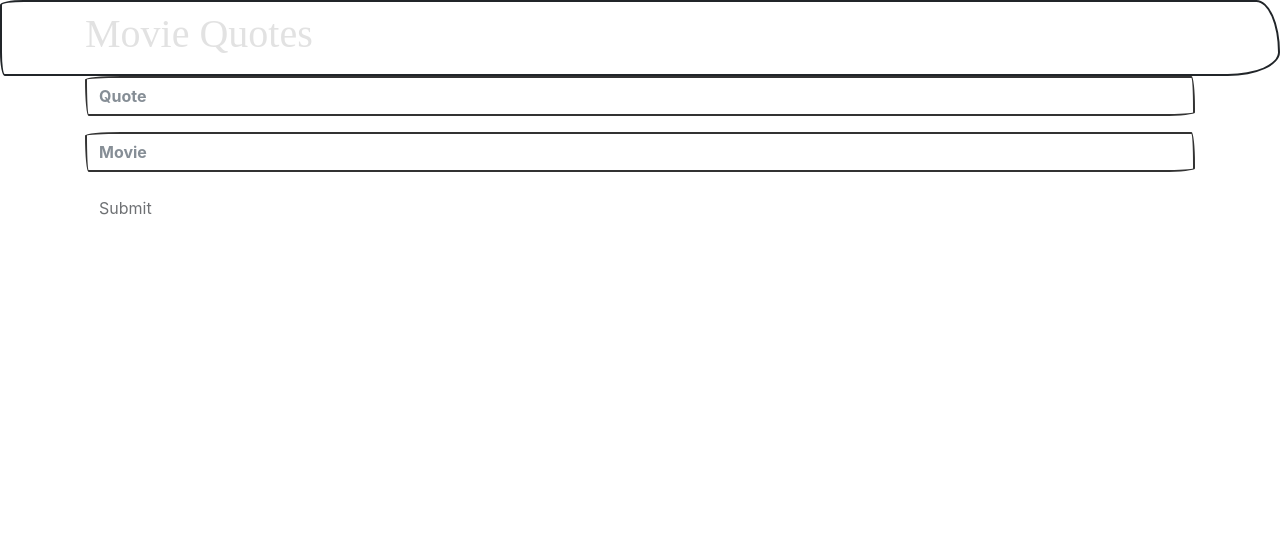
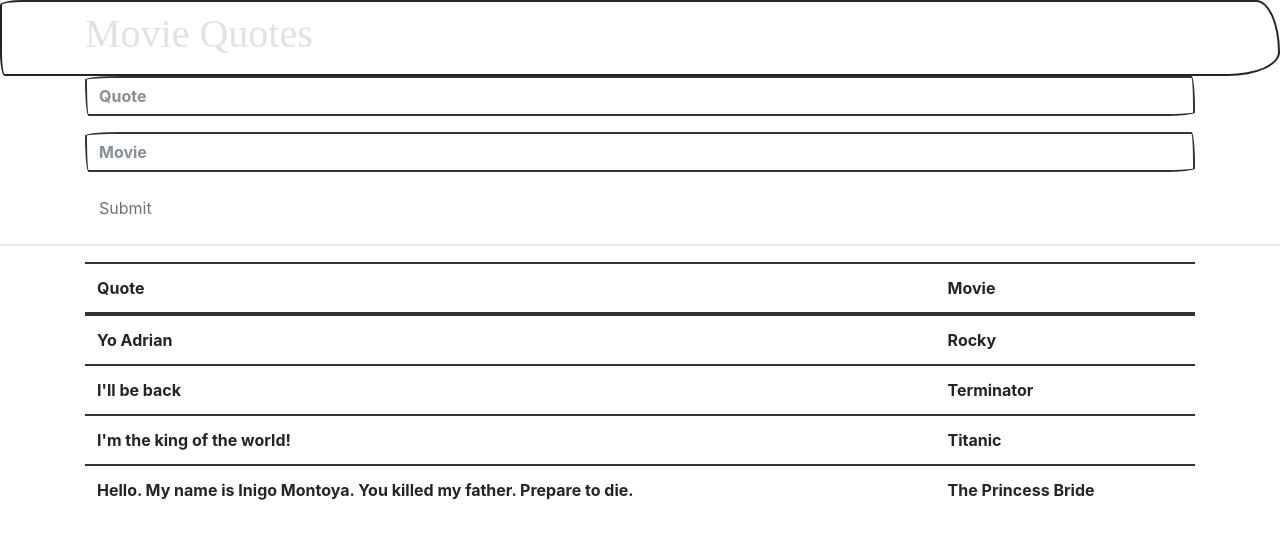
Before and after one commit to callejaspa/movie-quotes, an Angular app in the folder MovieQuotes/: page / in a window 1280 px wide. Shown: the top 538 px of the page. Built offline with nearby package versions, Linux system fonts and the light colour scheme; a web font is replaced by a local one.

Commit message:
Finished local only movie quotes

```diff
--- a/MovieQuotes/src/app/app.component.html
+++ b/MovieQuotes/src/app/app.component.html
@@ -9,16 +9,37 @@
   <div class="well well=lg">
     <form (ngSubmit)="onSubmit()" #movieQuoteForm="ngForm">
       <div class="form-group">
-        <input required type="text" class="form-control" placeholder="Quote" name="quote" [(ngModel)]="movieQuote.quote">
+        <input required type="text" class="form-control" placeholder="Quote" name="quote" [(ngModel)]="formMovieQuote.quote">
       </div>
       <div class="form-group">
-        <input required type="text" class="form-control" placeholder="Movie" name="movie" [(ngModel)]="movieQuote.movie">
+        <input required type="text" class="form-control" placeholder="Movie" name="movie" [(ngModel)]="formMovieQuote.movie">
       </div>
-      <p *ngIf="movieQuote.movie && movieQuote.quote">
-        The best quote from <b>{{movieQuote.movie}}</b> is <b>"{{movieQuote.quote}}"</b>.
+      <p *ngIf="formMovieQuote.movie && formMovieQuote.quote">
+        The best quote from <b>{{formMovieQuote.movie}}</b> is <b>"{{formMovieQuote.quote}}"</b>.
       </p>
       <button [disabled]="!movieQuoteForm.form.valid" type="submit" class="btn btn-default pull-right">Submit</button>
       <div class="clearFix"></div>
     </form>
   </div>
 </div>
+<hr>
+<div class="container">
+  <table class="table table-striped">
+    <thead>
+      <tr>
+        <th>
+          Quote
+        </th>
+        <th>
+          Movie
+        </th>
+      </tr>
+    </thead>
+    <tbody>
+      <tr *ngFor="let movieQuote of movieQuotes">
+        <td> {{movieQuote.quote}} </td>
+        <td> {{movieQuote.movie}}</td>
+      </tr>
+    </tbody>
+  </table>
+</div>
--- a/MovieQuotes/src/app/app.component.ts
+++ b/MovieQuotes/src/app/app.component.ts
@@ -11,14 +11,22 @@
   styleUrls: ['./app.component.css']
 })
 export class AppComponent {
-  movieQuote: MovieQuote = {
+  formMovieQuote: MovieQuote = {
     'quote': '',
     'movie': ''
   };
 
+  movieQuotes: Array<MovieQuote> = [
+    { "movie": "Rocky", "quote": "Yo Adrian" },
+    { "movie": "Terminator", "quote": "I'll be back" },
+    { "movie": "Titanic", "quote": "I'm the king of the world!" },
+    { "movie": "The Princess Bride", "quote": "Hello. My name is Inigo Montoya. You killed my father. Prepare to die." }
+  ];
+
   onSubmit(): void {
-    console.log("TODO submit:", this.movieQuote);
-    this.movieQuote = {
+    console.log("TODO submit:", this.formMovieQuote);
+    this.movieQuotes.unshift(this.formMovieQuote);
+    this.formMovieQuote = {
       'quote': '',
       'movie': ''
     }
```
